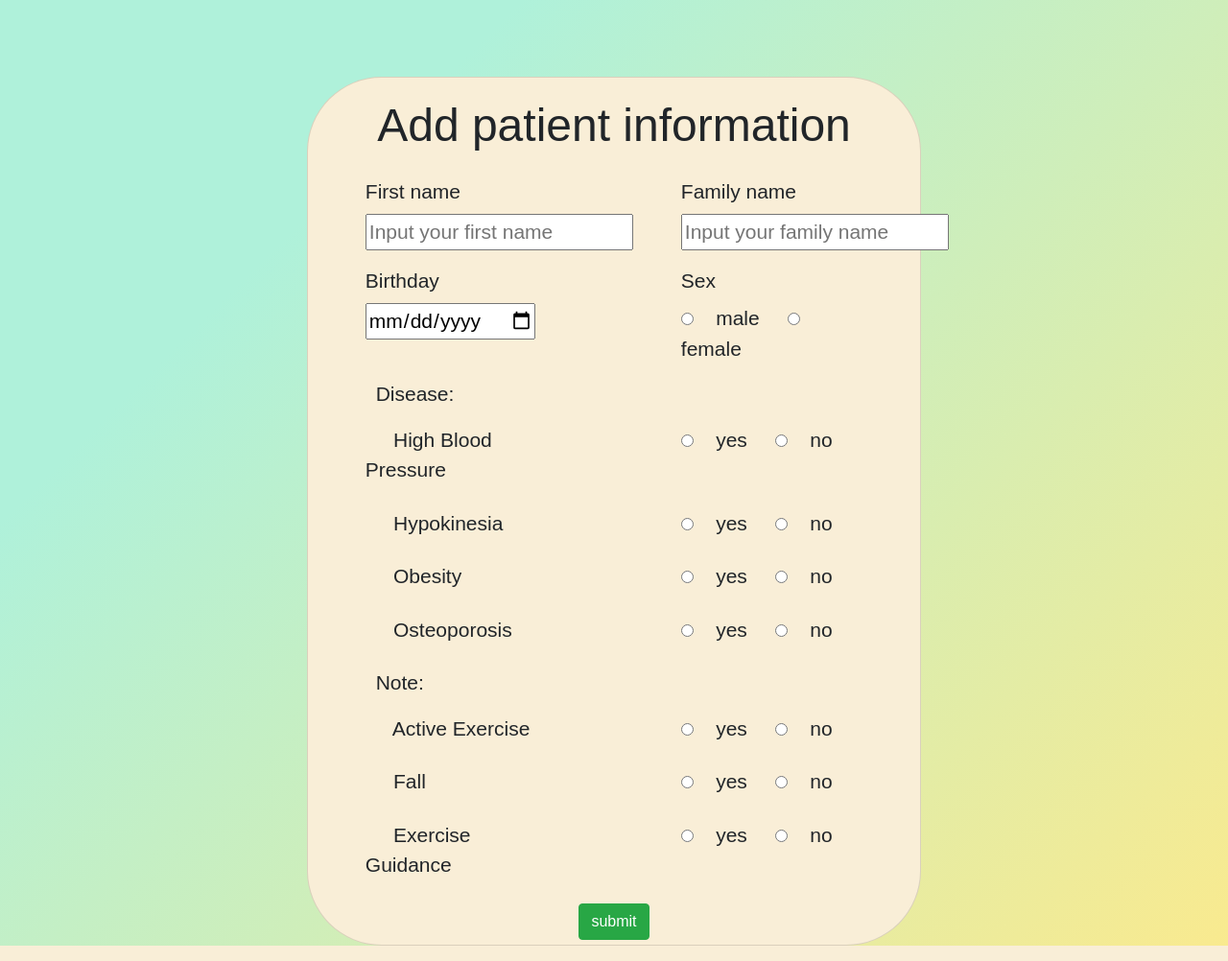
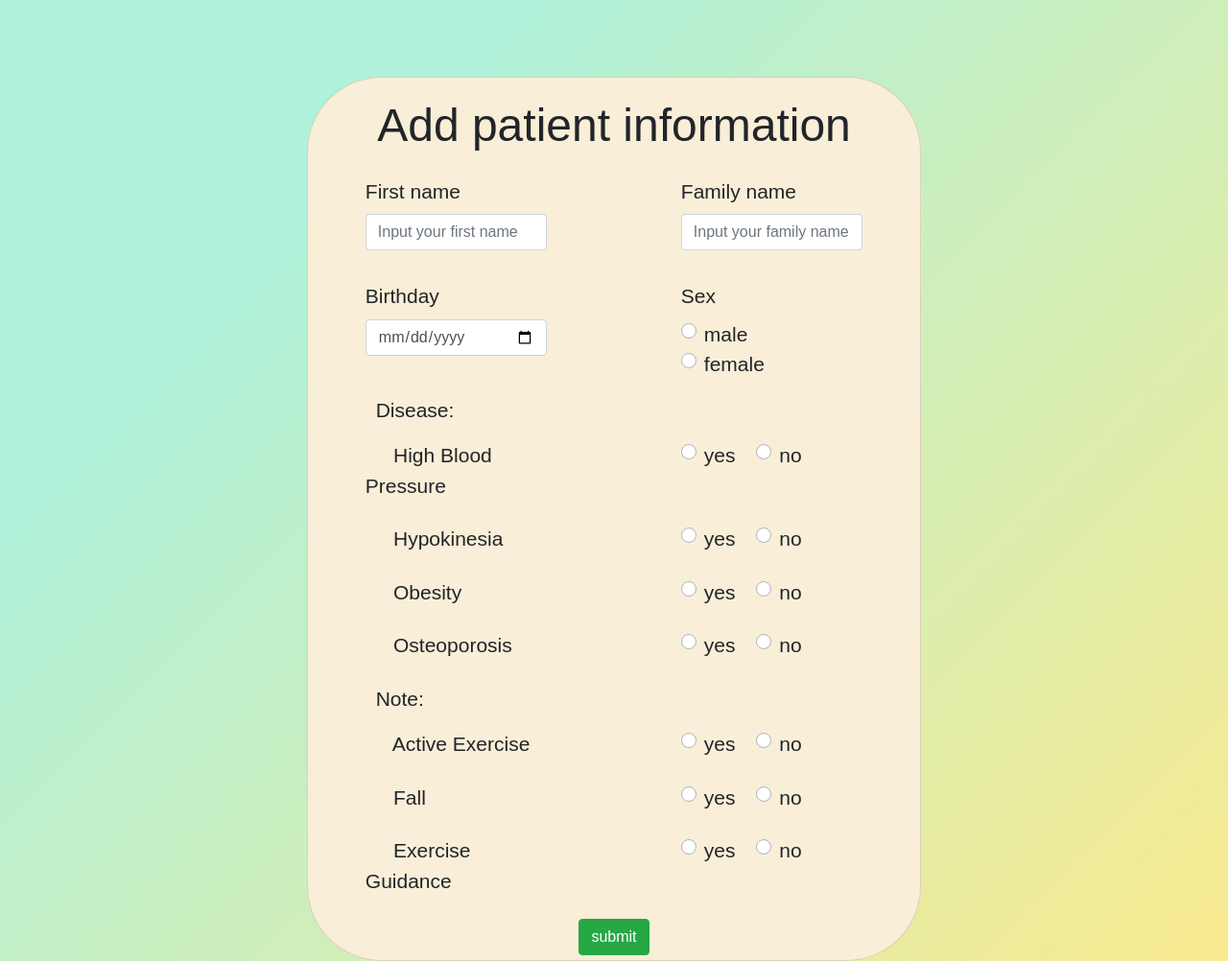
Before and after one commit to taveesub/HealthUp, a Django app: template templates/doctor.html in a window 1280 px wide. Shown: the part 60-1062 px from the top of the page at 96% size. Run offline with Django 3.2, Linux system fonts and the light colour scheme; the template is opened without the code that fills it, so the values that code supplies are empty; some libraries are stand-ins or nearby versions.

Commit message:
edit new form

```diff
--- a/templates/doctor.html
+++ b/templates/doctor.html
@@ -101,7 +101,8 @@
 
     <nav class="navbar navbar-expand-sm bg-dark navbar-dark">
         <!-- Brand -->
-        <a class="navbar-brand" href="#"><img src="../static/images/LogoHU.png" alt="logo" width="50px" height="50px"></a>
+        <a class="navbar-brand" href="#"><img src="../static/images/LogoHU.png" alt="logo" width="50px"
+                height="50px"></a>
 
         <!-- Links -->
         <ul class="navbar-nav ml-auto">
@@ -140,28 +141,40 @@
         <h1 align="center" class="mt-3">Add patient information</h1>
         <form>
             <div class="row justify-content-around mt-3">
-            <div class="col-4">
-                <label for="firstname">First name</label><br>
-                <input type="text" name="fname" placeholder="Input your first name" required>
+                <div class="form-group col-4">
+                    <label for="firstname">First name</label>
+                    <input type="text" class="form-control" id="firstname" placeholder="Input your first name" required>
+
                 </div>
 
-            <div class="col-4">
+                <div class="form-group col-4">
                     <label for="flname">Family name</label><br>
-                <input type="text" name="flname" placeholder="Input your family name" required>
+                    <input type="text" class="form-control" name="flname" placeholder="Input your family name" required>
                 </div>
             </div>
 
             <div class="row justify-content-around mt-3">
-            <div class="col-4">
-                <label for="birthday">Birthday</label><br>
-                <input type="date" name="bdate" required>
+
+                <div class="form-group col-4">
+                    <label for="birthday">Birthday</label>
+                    <input class="form-control" type="date" id="birthday" required>
                 </div>
 
                 <div class="col-4">
                     <label for="dicease">Sex</label><br>
-                <input type="radio" name="gender" required> &nbsp;&nbsp; male &nbsp;&nbsp;&nbsp;
-                <input type="radio" name="gender"> &nbsp;&nbsp; female
+                    <div class="custom-control custom-radio custom-control-inline">
+                        <input type="radio" id="gender" name="gender"
+                            class="custom-control-input" required>
+                        <label class="custom-control-label" for="gender">male</label>
                     </div>
+                    <div class="custom-control custom-radio custom-control-inline">
+                        <input type="radio" id="gender2" name="gender"
+                            class="custom-control-input">
+                        <label class="custom-control-label" for="gender2">female</label>
+                    </div>
+                </div>
+
+
             </div>
 
             <div class="col mt-3">
@@ -171,32 +184,68 @@
             <div class="row justify-content-around mt-3">
                 <label class="col-4" for="dicease"> &nbsp;&nbsp;&nbsp;&nbsp; High Blood Pressure</label>
                 <div class="col-4">
-                <input type="radio" name="High blood presure" required> &nbsp;&nbsp; yes &nbsp;&nbsp;&nbsp;
-                <input type="radio" name="High blood presure"> &nbsp;&nbsp; no &nbsp;&nbsp;&nbsp;
+                    <div class="custom-control custom-radio custom-control-inline">
+                        <input type="radio" id="High blood presure" name="High blood presure"
+                            class="custom-control-input" required>
+                        <label class="custom-control-label" for="High blood presure">yes</label>
+                    </div>
+                    <div class="custom-control custom-radio custom-control-inline">
+                        <input type="radio" id="High blood presure2" name="High blood presure"
+                            class="custom-control-input">
+                        <label class="custom-control-label" for="High blood presure2">no</label>
+                    </div>
                 </div>
             </div>
 
-        <div class="row justify-content-around mt-3 ">
+
+            <div class="row justify-content-around mt-3">
                 <label class="col-4" for="dicease"> &nbsp;&nbsp;&nbsp;&nbsp; Hypokinesia</label>
                 <div class="col-4">
-                <input type="radio" name="hypo" required> &nbsp;&nbsp; yes &nbsp;&nbsp;&nbsp;
-                <input type="radio" name="hypo"> &nbsp;&nbsp; no &nbsp;&nbsp;&nbsp;
+                    <div class="custom-control custom-radio custom-control-inline">
+                        <input type="radio" id="hypo" name="hypo"
+                            class="custom-control-input" required>
+                        <label class="custom-control-label" for="hypo">yes</label>
+                    </div>
+                    <div class="custom-control custom-radio custom-control-inline">
+                        <input type="radio" id="hypo2" name="hypo"
+                            class="custom-control-input">
+                        <label class="custom-control-label" for="hypo2">no</label>
+                    </div>
                 </div>
             </div>
 
-        <div class="row justify-content-around mt-3 ">
+
+            <div class="row justify-content-around mt-3">
                 <label class="col-4" for="dicease"> &nbsp;&nbsp;&nbsp;&nbsp; Obesity</label>
                 <div class="col-4">
-                <input type="radio" name="Obesity" required> &nbsp;&nbsp; yes &nbsp;&nbsp;&nbsp;
-                <input type="radio" name="Obesity"> &nbsp;&nbsp; no &nbsp;&nbsp;&nbsp;
+                    <div class="custom-control custom-radio custom-control-inline">
+                        <input type="radio" id="Obesity" name="Obesity"
+                            class="custom-control-input" required>
+                        <label class="custom-control-label" for="Obesity">yes</label>
+                    </div>
+                    <div class="custom-control custom-radio custom-control-inline">
+                        <input type="radio" id="Obesity2" name="Obesity"
+                            class="custom-control-input">
+                        <label class="custom-control-label" for="Obesity2">no</label>
                     </div>
                 </div>
+            </div>
+
+
 
             <div class="row justify-content-around mt-3">
                 <label class="col-4" for="dicease"> &nbsp;&nbsp;&nbsp;&nbsp; Osteoporosis</label>
                 <div class="col-4">
-                <input type="radio" name="Osteoporosis" required> &nbsp;&nbsp; yes &nbsp;&nbsp;&nbsp;
-                <input type="radio" name="Osteoporosis"> &nbsp;&nbsp; no &nbsp;&nbsp;&nbsp;
+                    <div class="custom-control custom-radio custom-control-inline">
+                        <input type="radio" id="Osteoporosis" name="Osteoporosis"
+                            class="custom-control-input" required>
+                        <label class="custom-control-label" for="Osteoporosis">yes</label>
+                    </div>
+                    <div class="custom-control custom-radio custom-control-inline">
+                        <input type="radio" id="Osteoporosis2" name="Osteoporosis"
+                            class="custom-control-input">
+                        <label class="custom-control-label" for="Osteoporosis2">no</label>
+                    </div>
                 </div>
             </div>
 
@@ -205,27 +254,78 @@
                 <label class="d-flex col mt-3 ml-4"> &nbsp; Note:</label>
             </div>
 
-        <div class="row justify-content-around mt-3">
+            <!-- <div class="row justify-content-around mt-3">
                 <label class="col-4" for="dicease"> &nbsp;&nbsp;&nbsp;&nbsp; Active Exercise</label>
                 <div class="col-4">
                     <input type="radio" name="Active Exercise" required> &nbsp;&nbsp; yes &nbsp;&nbsp;&nbsp;
                     <input type="radio" name="Active Exercise"> &nbsp;&nbsp; no &nbsp;&nbsp;&nbsp;
                 </div>
+            </div> -->
+
+            <div class="row justify-content-around mt-3">
+                <label class="col-4" for="dicease"> &nbsp;&nbsp;&nbsp;&nbsp; Active Exercise</label>
+                <div class="col-4">
+                    <div class="custom-control custom-radio custom-control-inline">
+                        <input type="radio" id="Active Exercise" name="Active Exercise"
+                            class="custom-control-input" required>
+                        <label class="custom-control-label" for="Active Exercise">yes</label>
+                    </div>
+                    <div class="custom-control custom-radio custom-control-inline">
+                        <input type="radio" id="Active Exercise2" name="Active Exercise"
+                            class="custom-control-input">
+                        <label class="custom-control-label" for="Active Exercise2">no</label>
+                    </div>
+                </div>
             </div>
 
-        <div class="row justify-content-around mt-3 ">
+
+            <!-- <div class="row justify-content-around mt-3 ">
                 <label class="col-4" for="dicease"> &nbsp;&nbsp;&nbsp;&nbsp; Fall</label>
                 <div class="col-4">
                     <input type="radio" name="Fall" required> &nbsp;&nbsp; yes &nbsp;&nbsp;&nbsp;
                     <input type="radio" name="Fall"> &nbsp;&nbsp; no &nbsp;&nbsp;&nbsp;
                 </div>
+            </div> -->
+
+            <div class="row justify-content-around mt-3">
+                <label class="col-4" for="dicease"> &nbsp;&nbsp;&nbsp;&nbsp; Fall</label>
+                <div class="col-4">
+                    <div class="custom-control custom-radio custom-control-inline">
+                        <input type="radio" id="Fall" name="Fall"
+                            class="custom-control-input" required>
+                        <label class="custom-control-label" for="Fall">yes</label>
+                    </div>
+                    <div class="custom-control custom-radio custom-control-inline">
+                        <input type="radio" id="Fall2" name="Fall"
+                            class="custom-control-input">
+                        <label class="custom-control-label" for="Fall2">no</label>
+                    </div>
+                </div>
             </div>
 
-        <div class="row justify-content-around mt-3 ">
+
+
+            <!-- <div class="row justify-content-around mt-3 ">
                 <label class="col-4" for="dicease"> &nbsp;&nbsp;&nbsp;&nbsp; Exercise Guidance</label>
                 <div class="col-4">
                     <input type="radio" name="Exercise guidance" required> &nbsp;&nbsp; yes &nbsp;&nbsp;&nbsp;
                     <input type="radio" name="Exercise guidance"> &nbsp;&nbsp; no &nbsp;&nbsp;&nbsp;
+                </div>
+            </div> -->
+
+            <div class="row justify-content-around mt-3">
+                <label class="col-4" for="dicease"> &nbsp;&nbsp;&nbsp;&nbsp; Exercise Guidance</label>
+                <div class="col-4">
+                    <div class="custom-control custom-radio custom-control-inline">
+                        <input type="radio" id="Exercise guidance" name="Exercise guidance"
+                            class="custom-control-input" required>
+                        <label class="custom-control-label" for="Exercise guidance" >yes</label>
+                    </div>
+                    <div class="custom-control custom-radio custom-control-inline">
+                        <input type="radio" id="Exercise guidance2" name="Exercise guidance"
+                            class="custom-control-input">
+                        <label class="custom-control-label" for="Exercise guidance2">no</label>
+                    </div>
                 </div>
             </div>
 
```
Lines whose indentation alone changed are shown as unchanged.
